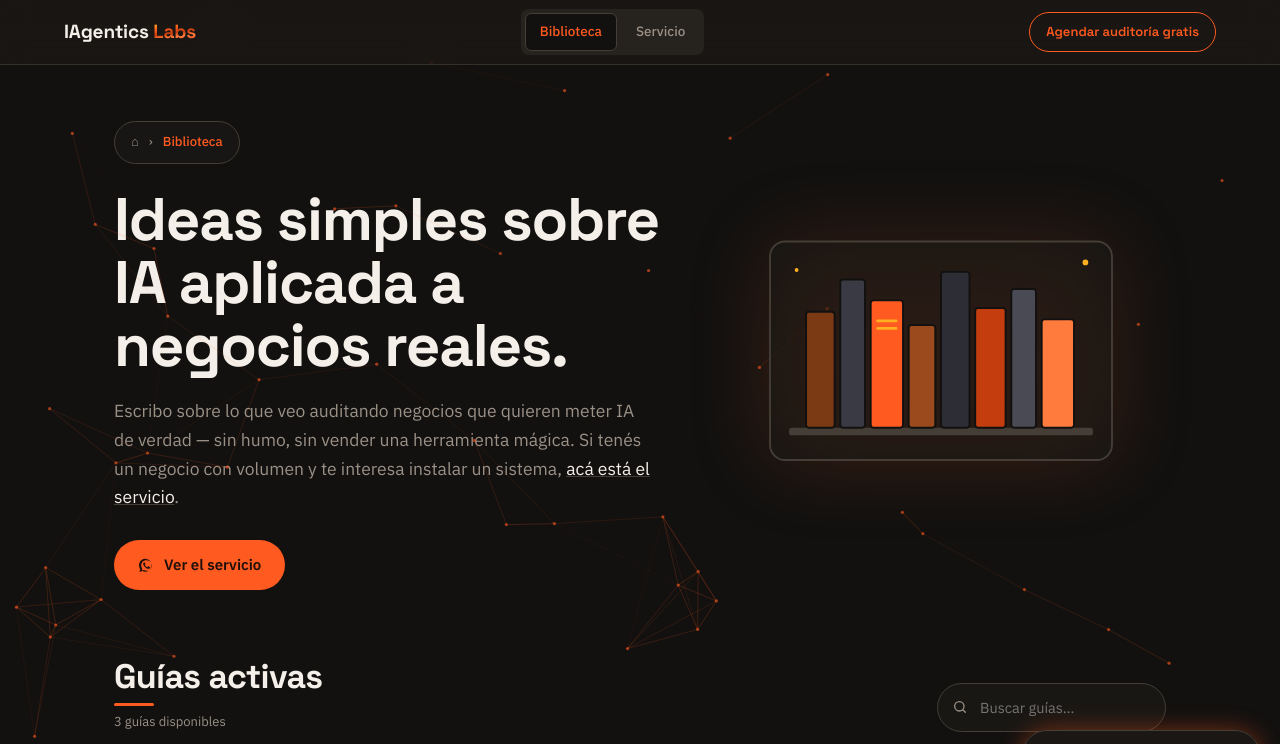
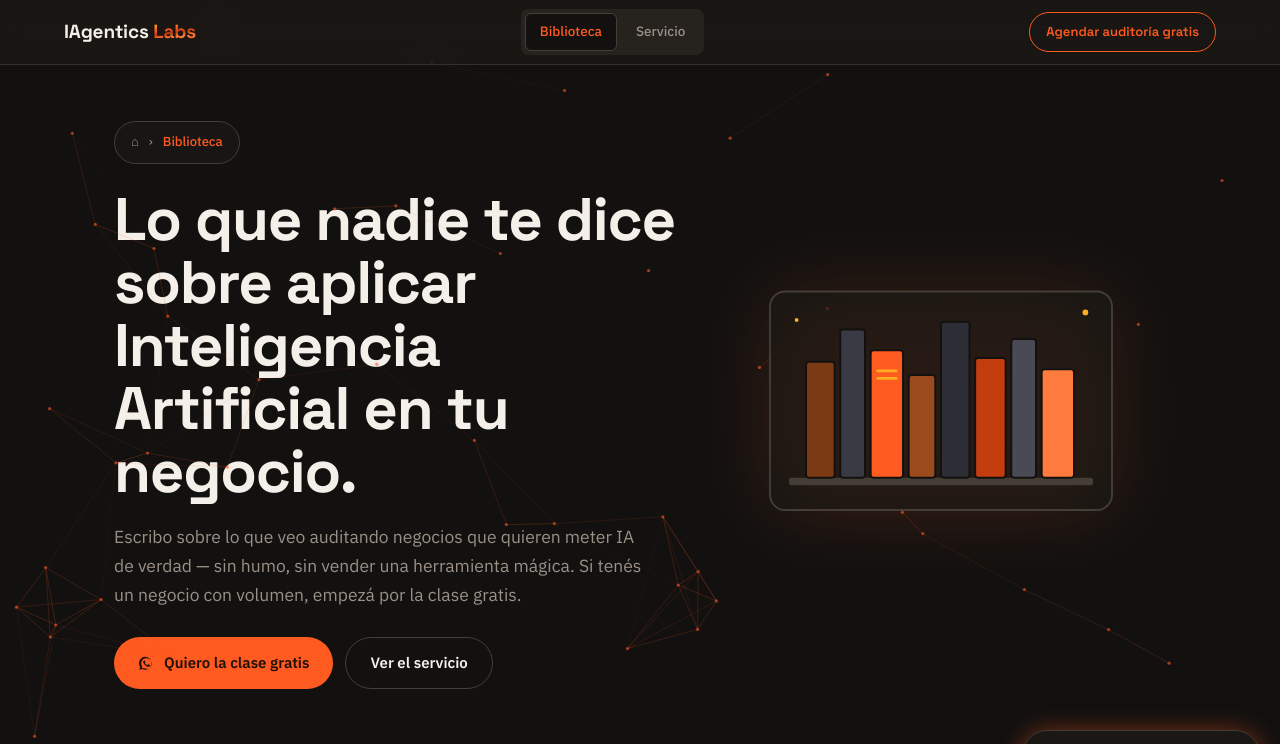
Before and after one commit to luisgz3/Iagenticslabs, a plain HTML site: page index.html in a window 1280 px wide. Shown: the top 744 px of the page. Drawn offline with Linux system fonts and the light colour scheme.

Commit message:
Update hero copy: lead with the free class offer

```diff
--- a/assets/style.css
+++ b/assets/style.css
@@ -104,8 +104,8 @@ h1{
 .hero-illustration{ width:100%; max-width:380px; justify-self:center; filter: drop-shadow(0 0 40px rgba(var(--rgb),.22)); }
 @media (max-width:860px){ .lib-hero{ grid-template-columns:1fr; } .hero-illustration{ display:none; } }
 
-.cta-row{ text-align:center; margin-top: 28px; }
-.lib-hero .cta-row{ text-align:left; }
+.cta-row{ text-align:center; margin-top: 28px; display:flex; flex-wrap:wrap; gap:12px; justify-content:center; }
+.lib-hero .cta-row{ text-align:left; justify-content:flex-start; }
 
 /* ---------- plain centered hero (servicio page) ---------- */
 .hero{ padding: 72px 0 56px; text-align:center; }
--- a/index.html
+++ b/index.html
@@ -29,13 +29,14 @@
   <section class="lib-hero">
     <div>
       <div class="crumb"><span>⌂</span><span>›</span><b>Biblioteca</b></div>
-      <h1>Ideas simples sobre IA aplicada a negocios reales.</h1>
-      <p class="hero-sub">Escribo sobre lo que veo auditando negocios que quieren meter IA de verdad — sin humo, sin vender una herramienta mágica. Si tenés un negocio con volumen y te interesa instalar un sistema, <a href="servicio.html">acá está el servicio</a>.</p>
+      <h1>Lo que nadie te dice sobre aplicar Inteligencia Artificial en tu negocio.</h1>
+      <p class="hero-sub">Escribo sobre lo que veo auditando negocios que quieren meter IA de verdad — sin humo, sin vender una herramienta mágica. Si tenés un negocio con volumen, empezá por la clase gratis.</p>
       <div class="cta-row">
-        <a href="https://wa.me/5491125545369?text=Hola%2C%20quiero%20info%20sobre%20instalar%20el%20sistema%20en%20mi%20negocio" class="btn" target="_blank" rel="noopener">
+        <a href="https://wa.me/5491125545369?text=Hola%2C%20quiero%20la%20clase%20gratis%20sobre%20IA%20para%20mi%20negocio" class="btn" target="_blank" rel="noopener">
           <svg class="wa-icon" viewBox="0 0 24 24" fill="currentColor"><path d="M17.6 6.3A8.9 8.9 0 0 0 3.1 16.9L2 21l4.2-1.1a8.9 8.9 0 0 0 12.8-8A8.9 8.9 0 0 0 17.6 6.3ZM12 19.5a7.5 7.5 0 0 1-3.8-1l-.3-.2-2.5.7.7-2.4-.2-.3a7.5 7.5 0 1 1 6.1 3.2Zm4.1-5.6c-.2-.1-1.3-.7-1.5-.7-.2-.1-.4-.1-.5.1s-.6.7-.7.9-.3.2-.5.1a6.1 6.1 0 0 1-1.8-1.1 6.8 6.8 0 0 1-1.3-1.6c-.1-.2 0-.4.1-.5l.4-.4c.1-.1.2-.3.2-.4a.5.5 0 0 0 0-.5c-.1-.1-.5-1.3-.7-1.7s-.4-.4-.5-.4h-.5a.9.9 0 0 0-.7.3 2.7 2.7 0 0 0-.8 2 4.7 4.7 0 0 0 1 2.5 10.8 10.8 0 0 0 4.1 3.6c.6.2 1 .4 1.4.5a3.3 3.3 0 0 0 1.5.1 2.5 2.5 0 0 0 1.6-1.1 1.8 1.8 0 0 0 .1-1.1c-.1-.1-.2-.2-.4-.3Z"/></svg>
-          Ver el servicio
+          Quiero la clase gratis
         </a>
+        <a href="servicio.html" class="btn btn-outline">Ver el servicio</a>
       </div>
     </div>
     <svg class="hero-illustration" viewBox="0 0 400 300" fill="none" aria-hidden="true">
```
